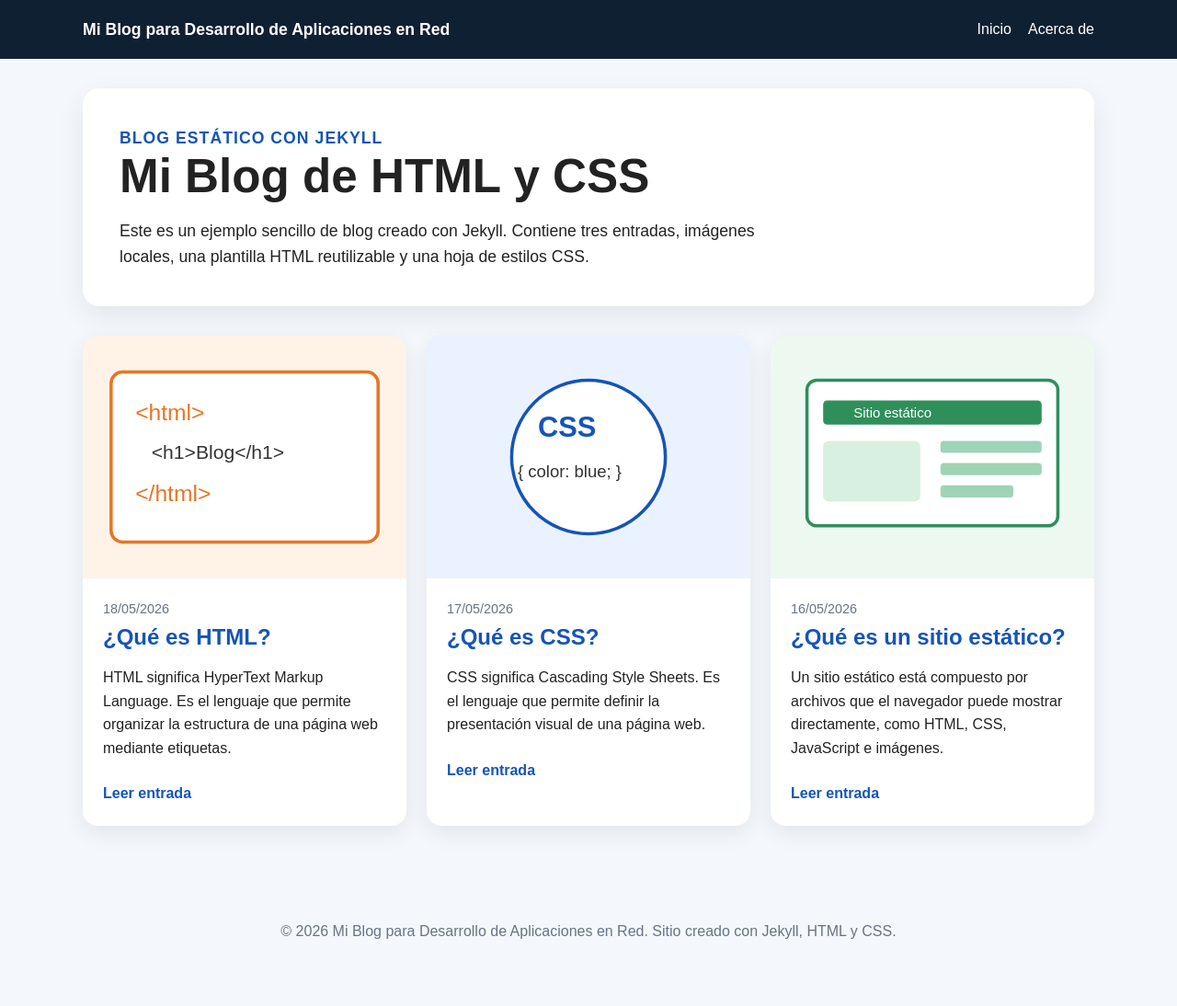
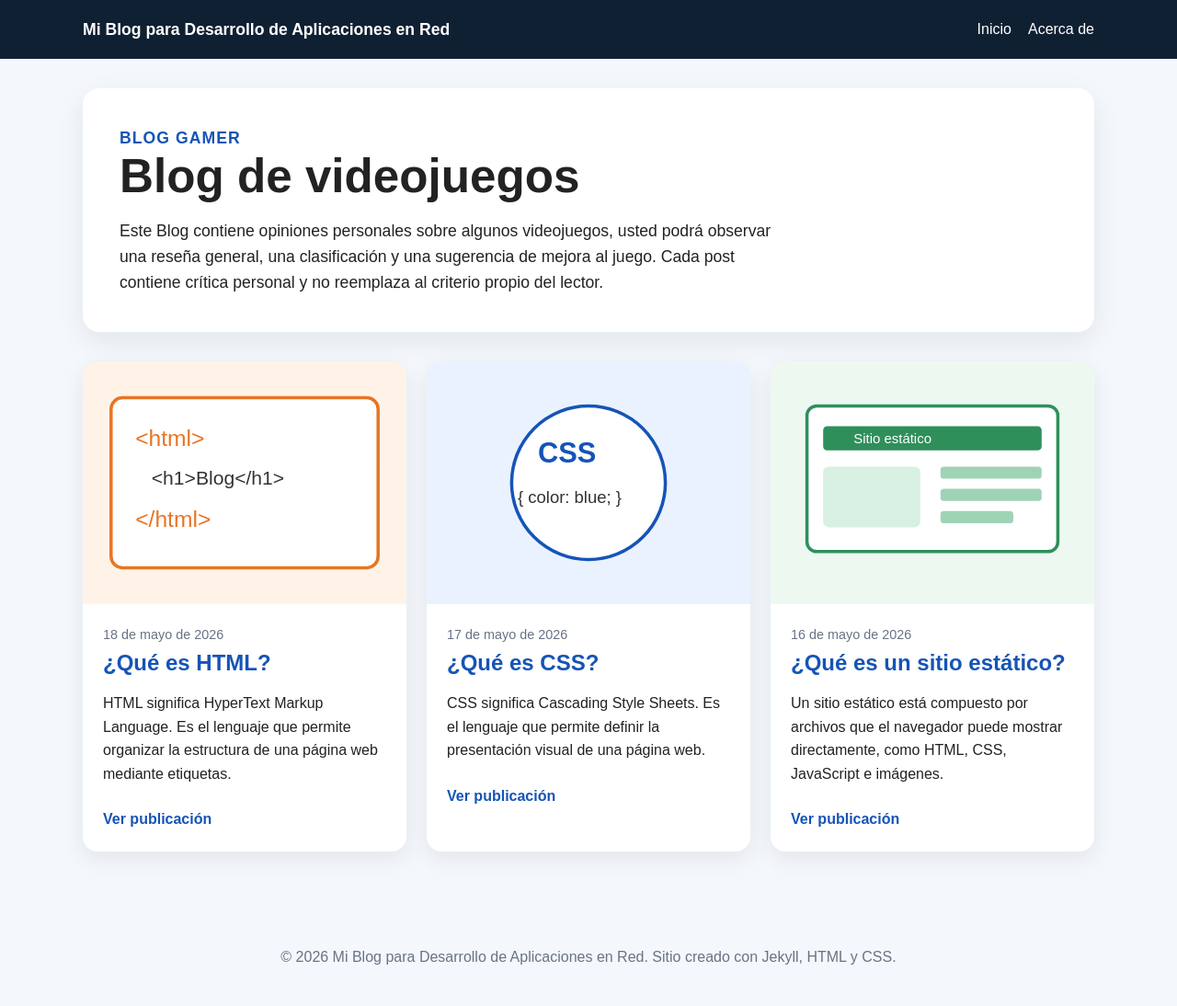
Before and after one commit to juangsandoval/BlogUNIR, a Jekyll site: the page built from index.html, in a window 1280 px wide. Shown: the whole page at 92% size. Built offline with Jekyll 4.4.1, drawn with Linux system fonts in a browser that asks for light colours; before the commit the page ends 1065 px from its top, so only the background shows below that.

Commit message:
git push

```diff
--- a/index.html
+++ b/index.html
@@ -1,32 +1,38 @@
 ---
 layout: default
-title: Inicio
+title: Blog Gamer
 ---
 
 <section class="hero">
   <div>
-    <p class="eyebrow">Blog estático con Jekyll</p>
-    <h1>Mi Blog de HTML y CSS</h1>
+    <p class="eyebrow">Blog Gamer</p>
+    <h1>Blog de videojuegos</h1>
     <p>
-      Este es un ejemplo sencillo de blog creado con Jekyll. Contiene tres entradas,
-      imágenes locales, una plantilla HTML reutilizable y una hoja de estilos CSS.
+      Este Blog contiene opiniones personales sobre algunos videojuegos, usted podrá
+      observar una reseña general, una clasificación y una sugerencia de mejora al juego.
+      Cada post contiene crítica personal y no reemplaza al criterio propio del lector.
     </p>
   </div>
 </section>
 
-<section class="posts-grid" aria-label="Entradas del blog">
+<section class="posts-grid" aria-label="Posts del blog">
   {% for post in site.posts %}
     <article class="post-card">
       <a href="{{ post.url | relative_url }}">
         <img src="{{ post.image | relative_url }}" alt="{{ post.image_alt }}">
       </a>
       <div class="post-card-content">
-        <p class="post-date">{{ post.date | date: "%d/%m/%Y" }}</p>
+        {% assign meses = "enero|febrero|marzo|abril|mayo|junio|julio|agosto|septiembre|octubre|noviembre|diciembre" | split: "|" %}
+        {% assign numero_mes = post.date | date: "%-m" | minus: 1 %}
+
+        <p class="post-date">
+          {{ post.date | date: "%-d" }} de {{ meses[numero_mes] }} de {{ post.date | date: "%Y" }}
+        </p>
         <h2>
           <a href="{{ post.url | relative_url }}">{{ post.title }}</a>
         </h2>
         <p>{{ post.excerpt | strip_html | truncate: 150 }}</p>
-        <a class="read-more" href="{{ post.url | relative_url }}">Leer entrada</a>
+        <a class="read-more" href="{{ post.url | relative_url }}">Ver publicación</a>
       </div>
     </article>
   {% endfor %}
```
